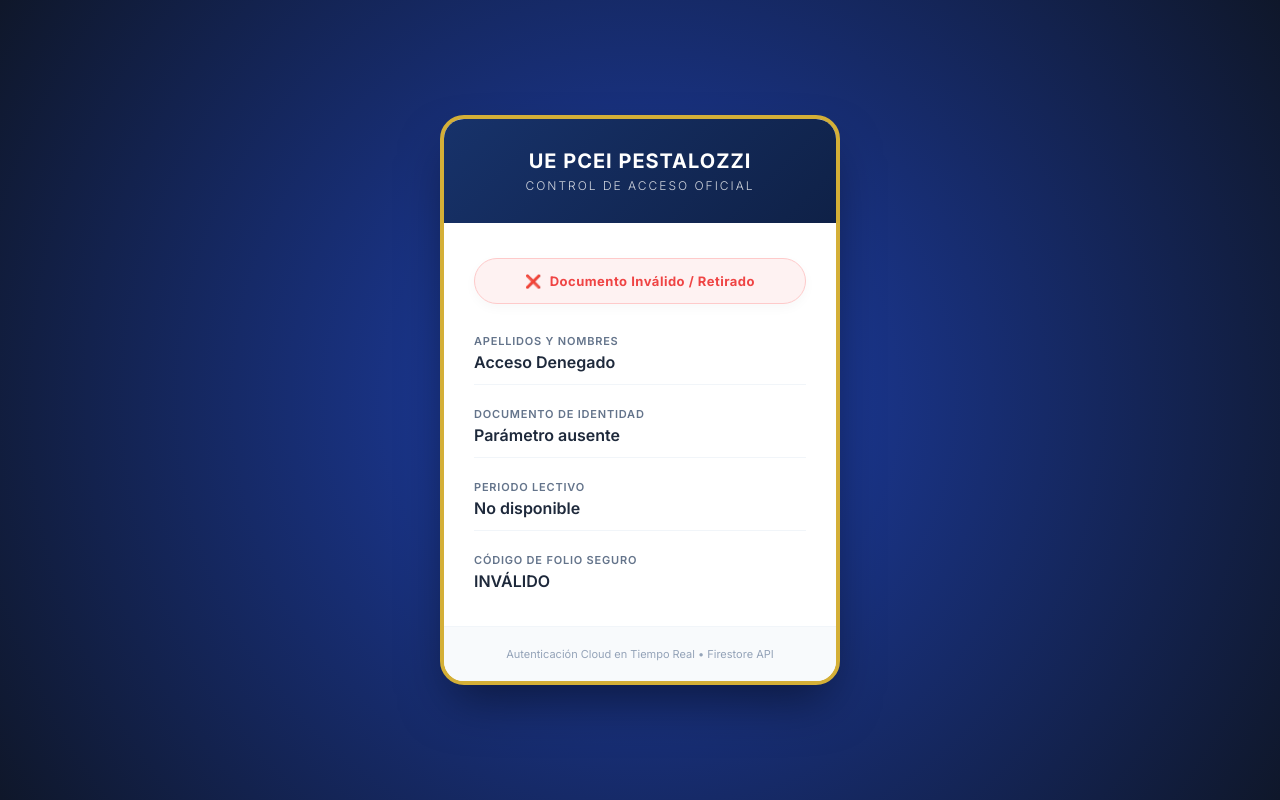
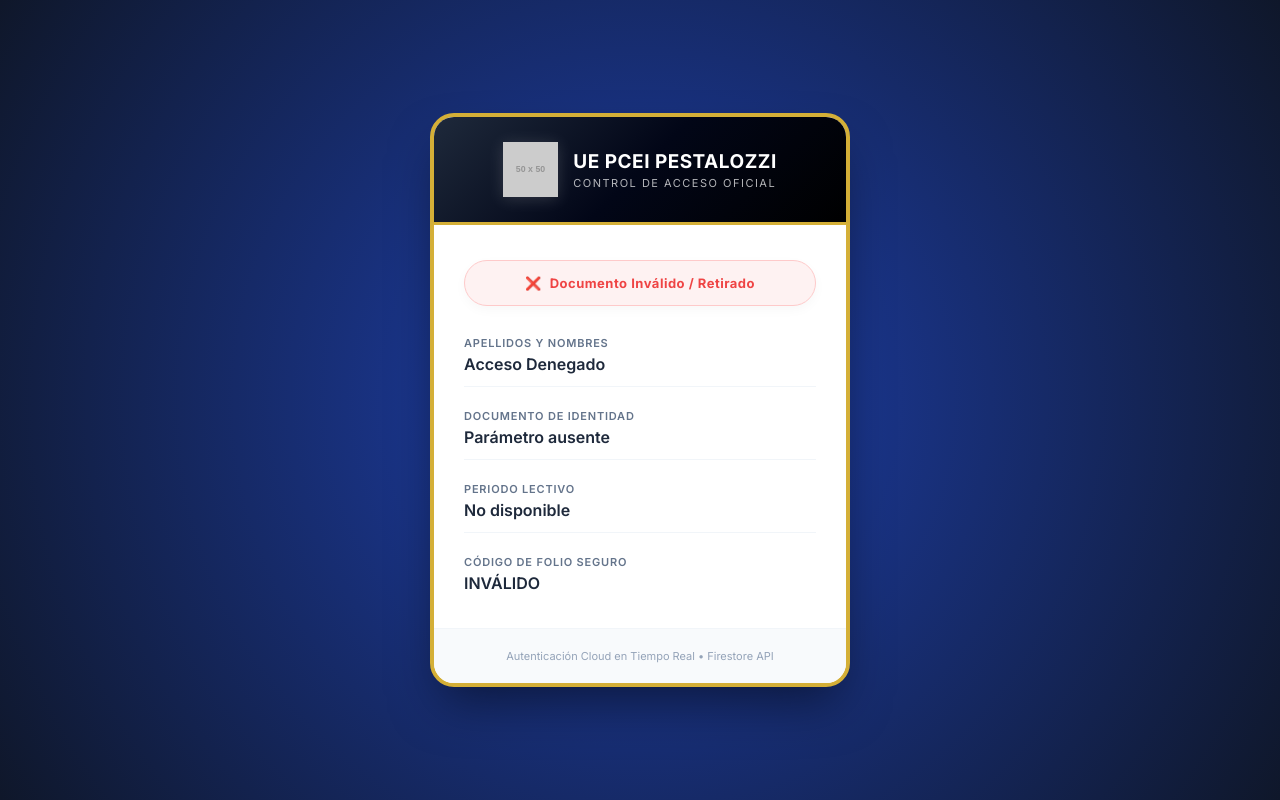
Before and after one commit to uepceipestalozzi/verificacion, a plain HTML site: page index.html in a window 1280 px wide. Drawn offline with Linux system fonts and the light colour scheme; placeholder pictures from the web are drawn by us.

Commit message:
index.html

```diff
--- a/index.html
+++ b/index.html
@@ -26,7 +26,6 @@
             font-family: 'Inter', sans-serif;
             margin: 0;
             padding: 0;
-            /* Gradiente azul brillante/eléctrico premium de fondo */
             background: radial-gradient(circle at center, #1e40af 0%, #0f172a 100%);
             display: flex;
             justify-content: center;
@@ -35,43 +34,61 @@
         }
 
         .contenedor-carnet {
-            background: #ffffff; /* El fondo de la tarjeta se mantiene en blanco puro */
+            background: #ffffff;
             width: 100%;
-            max-width: 400px;
+            max-width: 420px; /* Lo ensanchamos un poquito (de 400 a 420) para dar espacio al escudo */
             margin: 20px;
             border-radius: 24px;
-            /* Línea dorada enmarcando TODA la tarjeta */
-            border: 4px solid var(--dorado);
-            /* Sombra profunda adaptada al nuevo fondo azul */
+            border: 4px solid var(--dorado); /* Mantiene el marco dorado exterior completo */
             box-shadow: 0 25px 50px -12px rgba(0, 0, 0, 0.5);
             overflow: hidden;
             transition: all 0.3s ease;
         }
 
-        /* Encabezado Institucional Premium */
+        /* Encabezado Negro Brilloso Impactante con Flexbox */
         .encabezado-institucional {
-            background: linear-gradient(135deg, var(--azul-institucional) 0%, var(--azul-oscuro) 100%);
-            padding: 30px 20px;
-            text-align: center;
+            /* Degradado sutil de negro a un tono pizarra para el efecto "brilloso/reflejo" */
+            background: linear-gradient(135deg, #1e293b 0%, #020617 50%, #000000 100%);
+            padding: 25px 20px;
+            display: flex;
+            align-items: center;
+            justify-content: center;
+            gap: 15px; /* Espacio exacto entre el escudo y el texto */
             position: relative;
-            /* Eliminado el borde inferior para que no choque con el marco completo */
+            /* Línea dorada divisoria inferior que querías mantener */
+            border-bottom: 3px solid var(--dorado);
+        }
+
+        /* Estilos para el Escudo del Colegio */
+        .escudo-colegio {
+            width: 55px;
+            height: 55px;
+            object-fit: contain;
+            /* Filtro de sombra suave para que el escudo resalte sobre el negro */
+            filter: drop-shadow(0px 2px 8px rgba(255, 255, 255, 0.15));
+            flex-shrink: 0; /* Evita que el escudo se deforme en pantallas pequeñas */
+        }
+
+        /* Alineación del bloque de textos a la derecha del escudo */
+        .textos-encabezado {
+            text-align: left; /* Alineado a la izquierda junto al escudo para orden pro */
         }
 
         .encabezado-institucional h1 {
             color: #ffffff;
-            font-size: 20px;
+            font-size: 19px;
             font-weight: 700;
             margin: 0;
-            letter-spacing: 1px;
+            letter-spacing: 0.5px;
             text-transform: uppercase;
         }
 
         .encabezado-institucional p {
-            color: rgba(255, 255, 255, 0.8);
-            font-size: 12px;
-            margin: 5px 0 0 0;
-            font-weight: 300;
-            letter-spacing: 2px;
+            color: rgba(255, 255, 255, 0.7);
+            font-size: 11px;
+            margin: 3px 0 0 0;
+            font-weight: 400;
+            letter-spacing: 1.5px;
         }
 
         /* Cuerpo del Carnet */
@@ -103,7 +120,6 @@
             border: 1px solid #cbd5e1;
         }
 
-        /* Verde Profesional */
         .badge-activo {
             background-color: #ecfdf5;
             color: var(--exito);
@@ -111,7 +127,6 @@
             animation: pulso-activo 2s infinite;
         }
 
-        /* Dorado Ejecutivo */
         .badge-graduado {
             background-color: var(--dorado-suave);
             color: var(--dorado-texto);
@@ -119,7 +134,6 @@
             animation: pulso-graduado 2s infinite;
         }
 
-        /* Rojo Alerta */
         .badge-retirado {
             background-color: #fef2f2;
             color: var(--error);
@@ -167,7 +181,7 @@
             margin: 0;
         }
 
-        /* Pie de página de Control */
+        /* Pie de página */
         .pie-control {
             text-align: center;
             padding: 20px;
@@ -183,8 +197,12 @@
 
     <div class="contenedor-carnet">
         <div class="encabezado-institucional">
-            <h1>UE PCEI Pestalozzi</h1>
-            <p>CONTROL DE ACCESO OFICIAL</p>
+            <img src="https://placehold.co/50x50" alt="Escudo UE PCEI Pestalozzi" class="escudo-colegio" id="imgEscudo" />
+
+            <div class="textos-encabezado">
+                <h1>UE PCEI Pestalozzi</h1>
+                <p>CONTROL DE ACCESO OFICIAL</p>
+            </div>
         </div>
 
         <div class="cuerpo-carnet">
```
